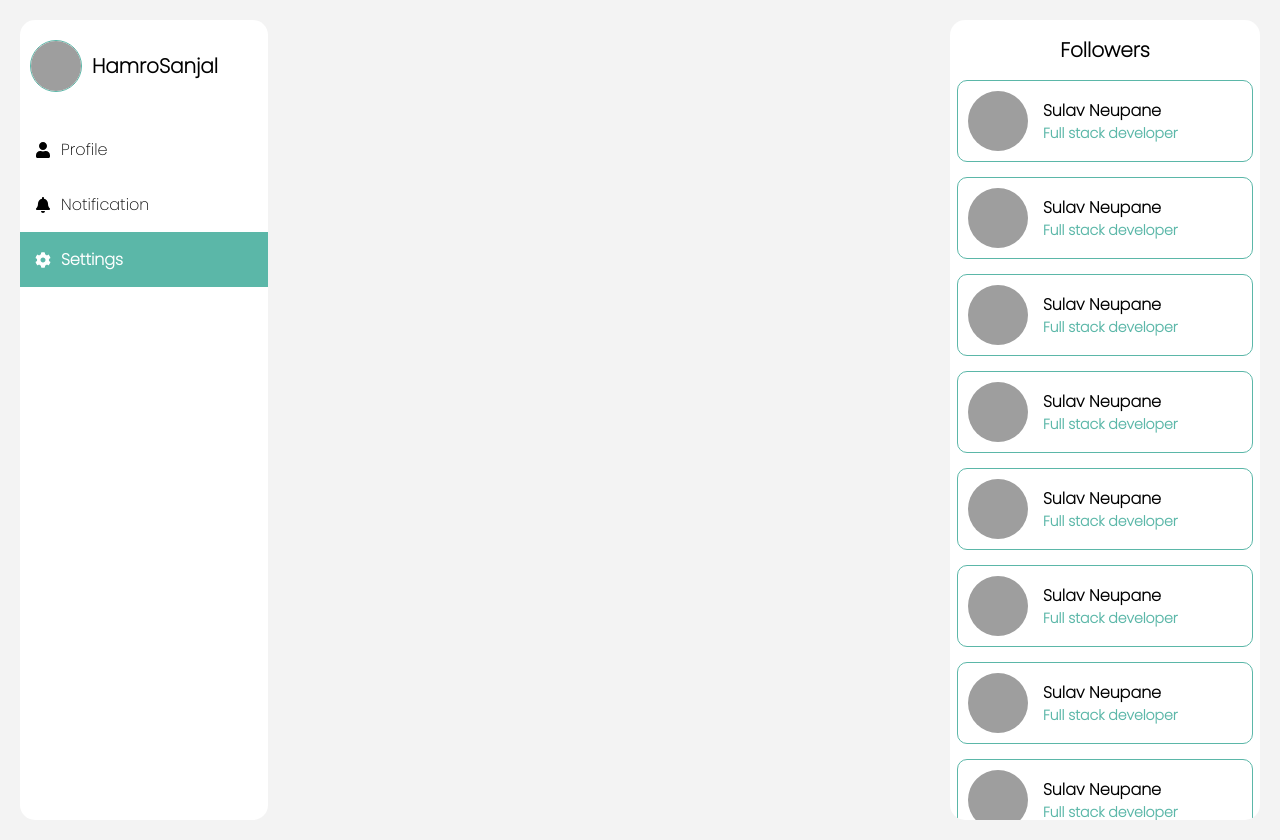
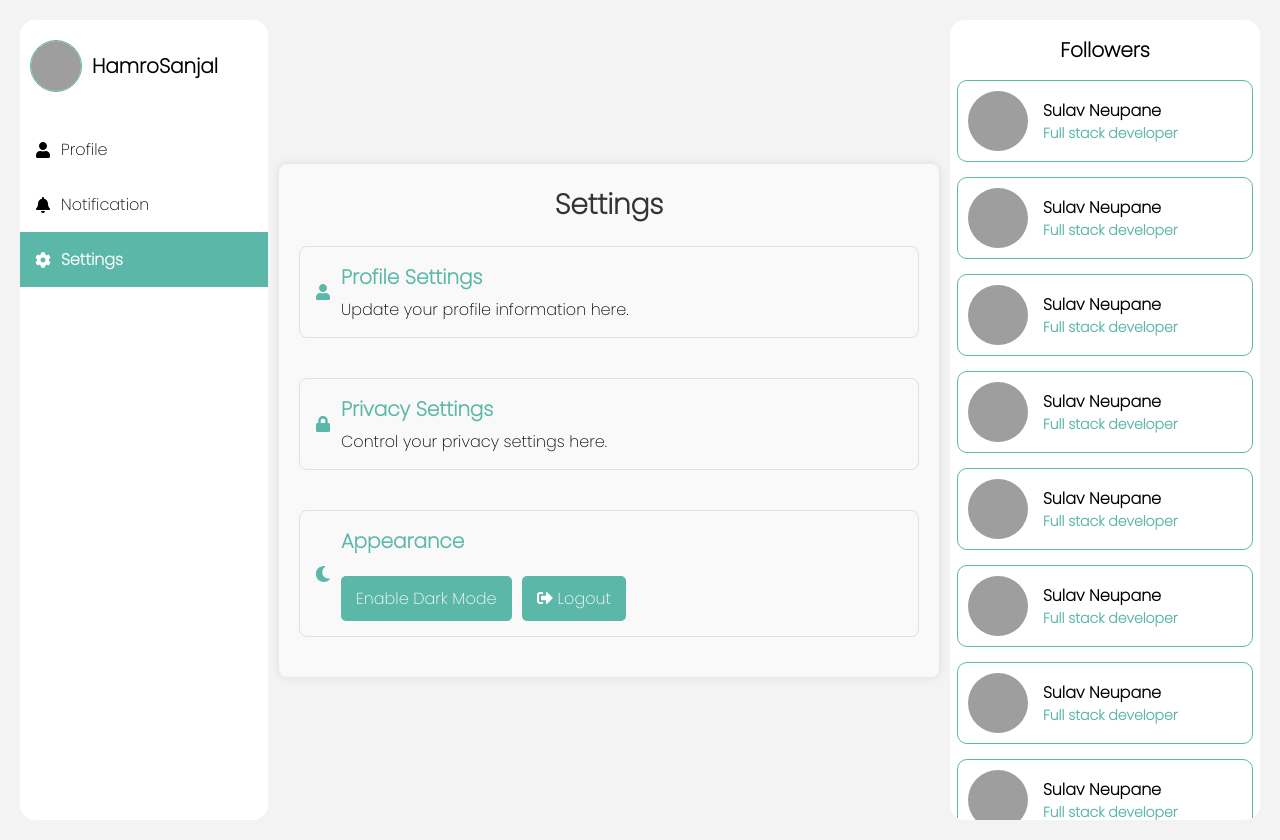
Before and after one commit to neupsulav/professional_networking_platform, a React (Create React App) app in the folder frontend/: page / in a window 1280 px wide. Both pictures are taken after a click on the element "Settings". Built offline with nearby package versions, Linux system fonts and the light colour scheme; grey boxes are pictures that could not be loaded.

Commit message:
Fixed UI issue for settings page

```diff
--- a/frontend/src/components/settings.jsx
+++ b/frontend/src/components/settings.jsx
@@ -1,99 +1,120 @@
-// import React, { useState } from "react";
-// import {
-//   FaUser,
-//   FaBriefcase,
-//   FaLock,
-//   FaMoon,
-//   FaSignOutAlt,
-// } from "react-icons/fa";
-// import UserSettingsForm from './UserSettingsForm';
-// import CompanySettingsForm from './CompanySettingsForm';
-// import changepassword from "./changepassword";
-// import PostJobs from "./PostJobs";
+import React, { useState } from "react";
+import {
+  FaUser,
+  FaBriefcase,
+  FaLock,
+  FaMoon,
+  FaSignOutAlt,
+} from "react-icons/fa";
+import UserSettingsForm from "./UserSettingsForm";
+import CompanySettingsForm from "./CompanySettingsForm";
+import ChangePasswordForm from "./changepassword";
+import PostJobsForm from "./PostJobs";
 
-// const Settings = ({ userType }) => {
-//   const [darkMode, setDarkMode] = useState(false);
-//   const [activeSection, setActiveSection] = useState(null); // State to track which section is active
+const Settings = ({ userType }) => {
+  const [darkMode, setDarkMode] = useState(false);
+  const [activeSection, setActiveSection] = useState(null); // State to track which section is active
 
-//   const toggleDarkMode = () => {
-//     setDarkMode(!darkMode);
-//     document.body.classList.toggle("dark-mode", !darkMode);
-//   };
+  const toggleDarkMode = () => {
+    setDarkMode(!darkMode);
+    document.body.classList.toggle("dark-mode", !darkMode);
+  };
 
-//   const handleSectionClick = (section) => {
-//     setActiveSection(section); // Set the active section on click
-//   };
+  const handleSectionClick = (section) => {
+    setActiveSection(section); // Set the active section on click
+  };
 
-//   return (
-//     <div className={`settings-container ${darkMode ? "dark-mode" : ""}`}>
-//       <h2>Settings</h2>
-//       <div className="settings-content">
-//         <section className="settings-section" onClick={() => handleSectionClick('profile')}>
-//           <div className="settings-icon">
-//             <FaUser />
-//           </div>
-//           <div className="settings-details">
-//             <h3>Profile Settings</h3>
-//             <p>Update your profile information here.</p>
-//           </div>
-//         </section>
+  //   to return components
+  const returnComponent = () => {
+    switch (activeSection) {
+      case "profile":
+        return userType === "user" ? (
+          <UserSettingsForm />
+        ) : (
+          <CompanySettingsForm />
+        );
 
-//         {activeSection === 'profile' && (
-//           // Render the form based on user type if 'Profile Settings' is clicked
-//           userType === "user" ? (
-//             <UserSettingsForm />
-//           ) : userType === "company" ? (
-//             <CompanySettingsForm />
-//           ) : null
-//         )}
+      case "privacy":
+        return <ChangePasswordForm />;
 
-//         {userType === "company" && (
-//           <section className="settings-section" onClick={() => setActiveSection("post-jobs")}>
-//             <div className="settings-icon">
-//               <FaBriefcase />
-//             </div>
-//             <div className="settings-details">
-//               <h3>Post Jobs</h3>
-//               <p>Post jobs here.</p>
-//             </div>
-//           </section>
-//           {activeSection === "post-jobs" && <PostJobs/>}
-//         )}
+      case "post-jobs":
+        return <PostJobsForm />;
 
-//         <section className="settings-section"
-//         onClick={() => setActiveSection("privacy")}>
-//           <div className="settings-icon">
-//             <FaLock />
-//           </div>
-//           <div className="settings-details">
-//             <h3>Privacy Settings</h3>
-//             <p>Control your privacy settings here.</p>
-//           </div>
-//         </section>
-//         {activeSection === "privacy" && <changePassword/>}
+      default:
+        return (
+          <div className={`settings-container ${darkMode ? "dark-mode" : ""}`}>
+            <h2>Settings</h2>
+            <div className="settings-content">
+              <section
+                className="settings-section"
+                onClick={() => handleSectionClick("profile")}
+              >
+                <div className="settings-icon">
+                  <FaUser />
+                </div>
+                <div className="settings-details">
+                  <h3>Profile Settings</h3>
+                  <p>Update your profile information here.</p>
+                </div>
+              </section>
 
-//         <section className="settings-section">
-//           <div className="settings-icon">
-//             <FaMoon />
-//           </div>
-//           <div className="settings-details">
-//             <h3>Appearance</h3>
-//             <div className="appearance-options">
-//               <button onClick={toggleDarkMode}>
-//                 {darkMode ? "Disable Dark Mode" : "Enable Dark Mode"}
-//               </button>
-//               <div>
-//                 <button className="logout-button">
-//                   <FaSignOutAlt /> Logout
-//                 </button>
-//               </div>
-//             </div>
-//           </div>
-//         </section>
-//       </div>
-//     </div>
+              {userType === "company" && (
+                <section
+                  className="settings-section"
+                  onClick={() => {
+                    setActiveSection("post-jobs");
+                  }}
+                >
+                  <div className="settings-icon">
+                    <FaBriefcase />
+                  </div>
+                  <div className="settings-details">
+                    <h3>Post Jobs</h3>
+                    <p>Post jobs here.</p>
+                  </div>
+                </section>
+              )}
 
-//   );
-// };
+              <section
+                className="settings-section"
+                onClick={() => {
+                  setActiveSection("privacy");
+                }}
+              >
+                <div className="settings-icon">
+                  <FaLock />
+                </div>
+                <div className="settings-details">
+                  <h3>Privacy Settings</h3>
+                  <p>Control your privacy settings here.</p>
+                </div>
+              </section>
 
-// export default Settings;
+              <section className="settings-section">
+                <div className="settings-icon">
+                  <FaMoon />
+                </div>
+                <div className="settings-details">
+                  <h3>Appearance</h3>
+                  <div className="appearance-options">
+                    <button onClick={toggleDarkMode}>
+                      {darkMode ? "Disable Dark Mode" : "Enable Dark Mode"}
+                    </button>
+                    <div>
+                      <button className="logout-button">
+                        <FaSignOutAlt /> Logout
+                      </button>
+                    </div>
+                  </div>
+                </div>
+              </section>
+            </div>
+          </div>
+        );
+    }
+  };
+
+  return <>{returnComponent()}</>;
+};
+
+export default Settings;
--- a/frontend/src/pages/Home.jsx
+++ b/frontend/src/pages/Home.jsx
@@ -46,8 +46,8 @@ const Home = () => {
         return <Jobs />;
       case 4:
         return <Notifications />;
-      // case 5:
-        // return <Settings userType={userType} />;
+      case 5:
+        return <Settings userType={userType} />;
 
       default:
         break;
```
